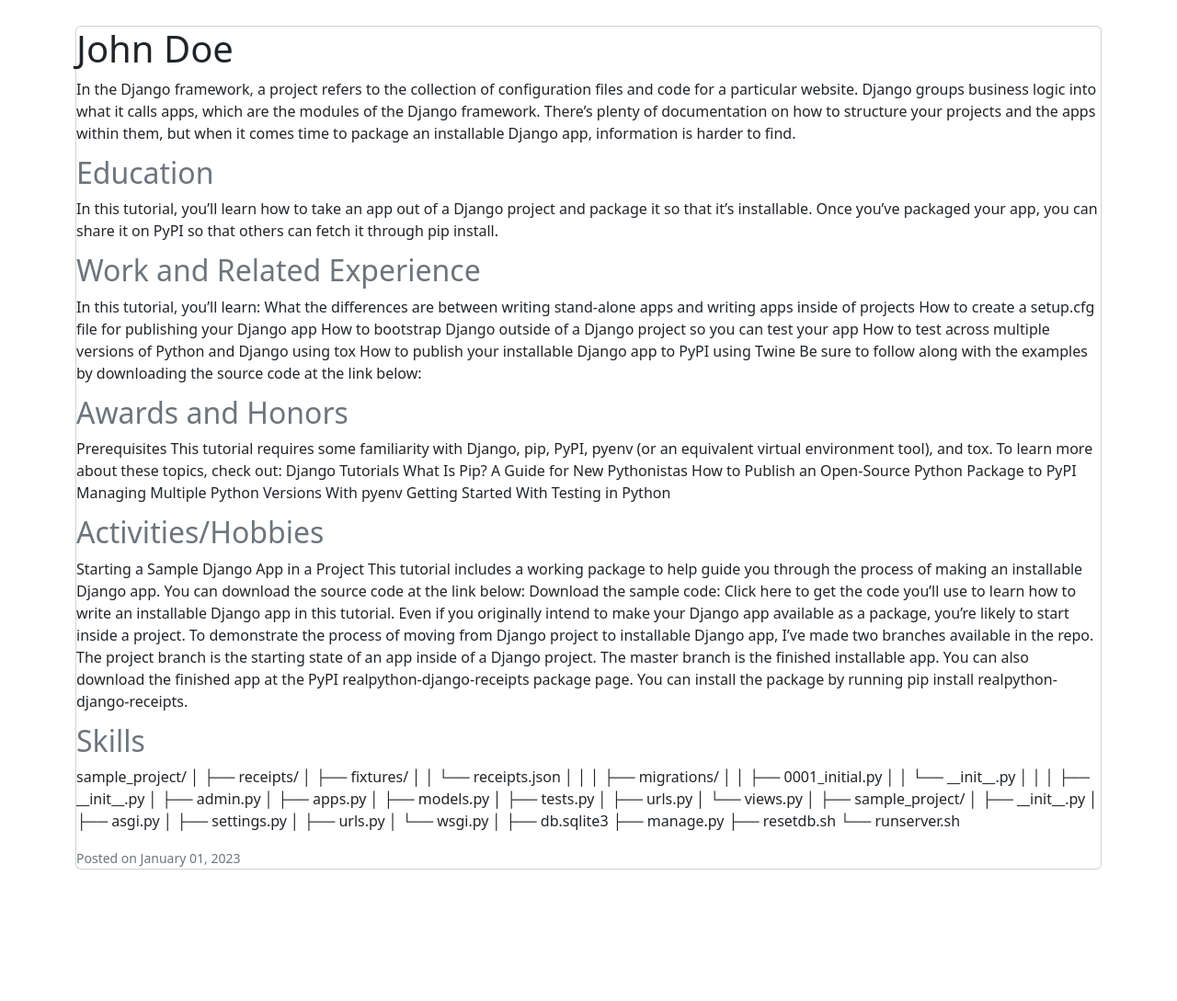
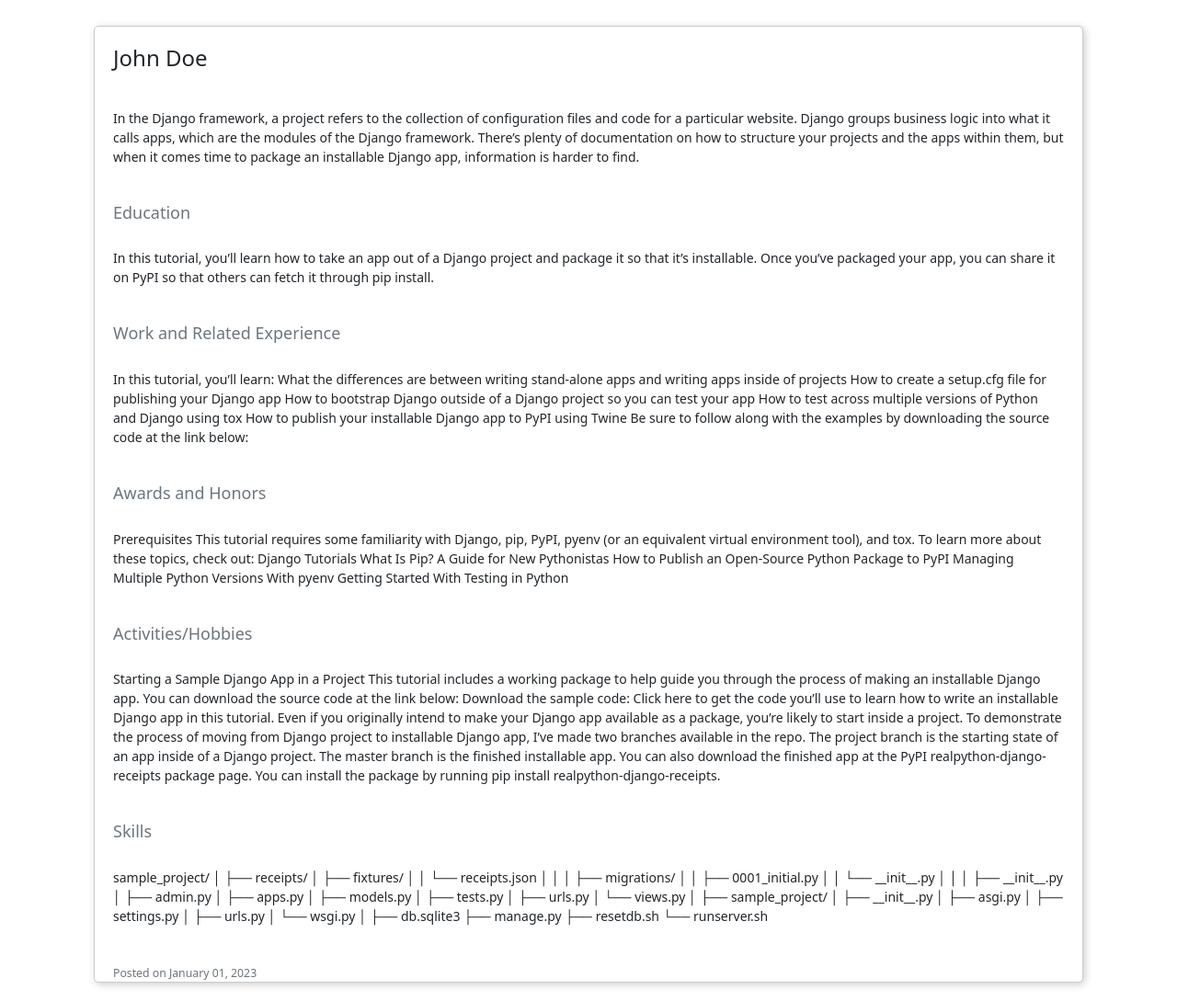
Before and after one commit to Mohammedvaraliya/professors_wikipedia, a Django app: page /professors/ in a window 1280 px wide. Shown: the part 72-1161 px from the top of the page at 92% size. Before the commit the page ends 1018 px from the top, so only its background shows below. Run offline with Django 4.2, Linux system fonts and the light colour scheme; data comes from the database, SQL or seed files in the repository.

Commit message:
Add professor post and add styles on it

```diff
--- a/professors_wikipedia/settings.py
+++ b/professors_wikipedia/settings.py
@@ -116,7 +116,7 @@ USE_TZ = True
 # Static files (CSS, JavaScript, Images)
 # https://docs.djangoproject.com/en/4.1/howto/static-files/
 
-STATIC_URL = 'static/'
+STATIC_URL = '/static/'
 
 # Default primary key field type
 # https://docs.djangoproject.com/en/4.1/ref/settings/#default-auto-field
--- /dev/null
+++ b/src/professors/static/professors/main.css
@@ -0,0 +1,22 @@
+.card {
+    margin: 20px;
+    border: 1px solid #ccc;
+    box-shadow: 2px 2px 8px #ccc;
+    border-radius: 5px;
+    overflow: hidden;
+}
+
+.card h1 {
+    font-size: 24px;
+    margin: 20px;
+}
+
+.card h2 {
+    font-size: 18px;
+    margin: 20px;
+}
+
+.card p {
+    font-size: 14px;
+    margin: 20px;
+}
--- a/src/professors/templates/professors/base.html
+++ b/src/professors/templates/professors/base.html
@@ -1,3 +1,5 @@
+{% load static %}
+
 <!DOCTYPE html>
 <html lang="en">
 
@@ -8,6 +10,8 @@
 
     <link href="https://cdn.jsdelivr.net/npm/bootstrap@5.2.3/dist/css/bootstrap.min.css" rel="stylesheet"
         integrity="sha384-rbsA2VBKQhggwzxH7pPCaAqO46MgnOM80zW1RWuH61DGLwZJEdK2Kadq2F9CUG65" crossorigin="anonymous">
+
+    <link rel="stylesheet" type="text/css" href="{% static 'professors/main.css' %}">
 
     {% if title %}
     <title>{{ title }}</title>
```
